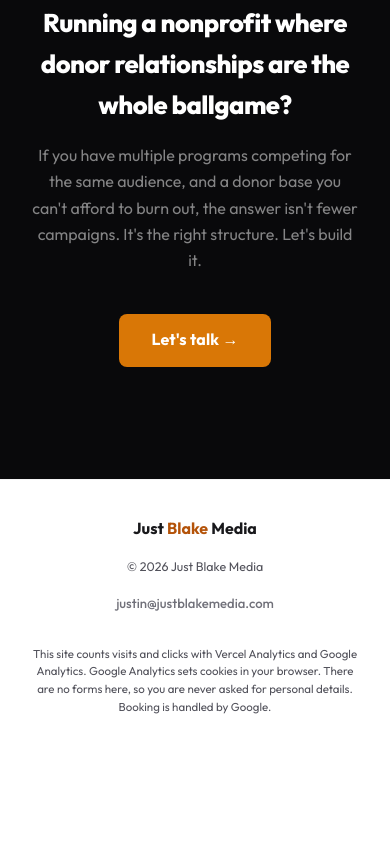
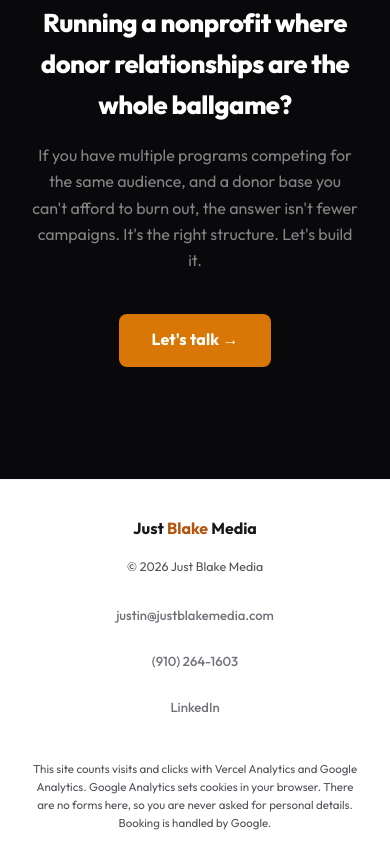
Before and after one commit to justblakemedia/justblakemedia-website, a plain HTML site: page cs-nonprofit.html in a window 390 px wide. Shown: the part 9797-10665 px from the top of the page. Before the commit the page ends 10549 px from the top, so only its background shows below. Drawn offline with Linux system fonts and the light colour scheme; a script that the page names is missing.

Commit message:
Add phone and LinkedIn to every page and to the structured data
Justin supplied both. The LinkedIn URL was the last open item on A-6 of the
2026-09-03 handoff, which asked for it in the footer of all five pages and in
the homepage JSON-LD. The phone number was not on that list; he was asked
where it should go, given that a mobile number on a public page gets scraped,
and chose to publish it.

- Homepage footer gains two grid cells, phone at columns 9-10 and LinkedIn at
  11-12, which fills the first row rather than disturbing the existing three.
- The three case study footers each held a single email link in a three-column
  grid. Each is now a stacked cell of three contacts, so the grid keeps its
  balance and all three files end up structurally identical, which they were
  not before.
- 404 gains one inline contact line under the back link.
- Organization and ProfessionalService both gain telephone. The LinkedIn is a
  personal profile, so sameAs goes on the founder Person, where it is accurate,
  and on the Organization, where it does the entity linking a solo consultancy
  wants.

Phone is tel:+19102641603 in E.164 for the link and +1-910-264-1603 in the
structured data, displayed as (910) 264-1603.

Verified on all five pages at 375px and 1280px: three contact links each,
correct hrefs, no horizontal overflow, and the JSON-LD parses. Contact links
are 44px tap targets everywhere except the 404, where they sit inline inside a
sentence and WCAG 2.5.8 exempts them.

One thing worth knowing: the first pass gave the case studies a 16 to 21px tap
target on the phone link, which is the one link on the page a person is most
likely to tap on a phone. Fixed, and the rule is now identical in all three
files rather than three variants.

Co-Authored-By: Claude Opus 5 <noreply@anthropic.com>

```diff
--- a/cs-nonprofit.html
+++ b/cs-nonprofit.html
@@ -776,19 +776,29 @@
     }
 
     .footer-email {
+      display: flex;
+      flex-direction: column;
+      align-items: flex-end;
+      gap: 0.15rem;
       font-size: 0.82rem;
+      text-align: right;
+    }
+
+    .footer-email a {
+      display: inline-flex;
+      align-items: center;
+      min-height: 44px;
       color: var(--zinc-500);
       text-decoration: none;
-      text-align: right;
       transition: color 0.2s;
       font-weight: 500;
     }
 
     @media (max-width: 600px) {
-      .footer-email { text-align: center; }
+      .footer-email { text-align: center; align-items: center; }
     }
 
-    .footer-email:hover { color: var(--accent); }
+    .footer-email a:hover { color: var(--accent); }
 
     /* DIVIDER */
     .track-divider {
@@ -1101,7 +1111,11 @@
       <div class="footer-inner">
         <a href="/" class="footer-logo">Just <span>Blake</span> Media</a>
         <span class="footer-copy">&copy; 2026 Just Blake Media</span>
-        <a href="mailto:justin@justblakemedia.com" class="footer-email">justin@justblakemedia.com</a>
+        <div class="footer-email">
+          <a href="mailto:justin@justblakemedia.com">justin@justblakemedia.com</a>
+          <a href="tel:+19102641603">(910) 264-1603</a>
+          <a href="https://www.linkedin.com/in/justinlblake/" rel="me">LinkedIn</a>
+        </div>
         <p class="footer-privacy">This site counts visits and clicks with Vercel Analytics and Google Analytics. Google Analytics sets cookies in your browser. There are no forms here, so you are never asked for personal details. Booking is handled by Google.</p>
       </div>
     </div>
```
Also changed, not shown: 404.html (+3 -0 lines), cs-advocacy.html (+17 -5 lines), cs-dre.html (+10 -1 lines), index.html (+22 -2 lines).
